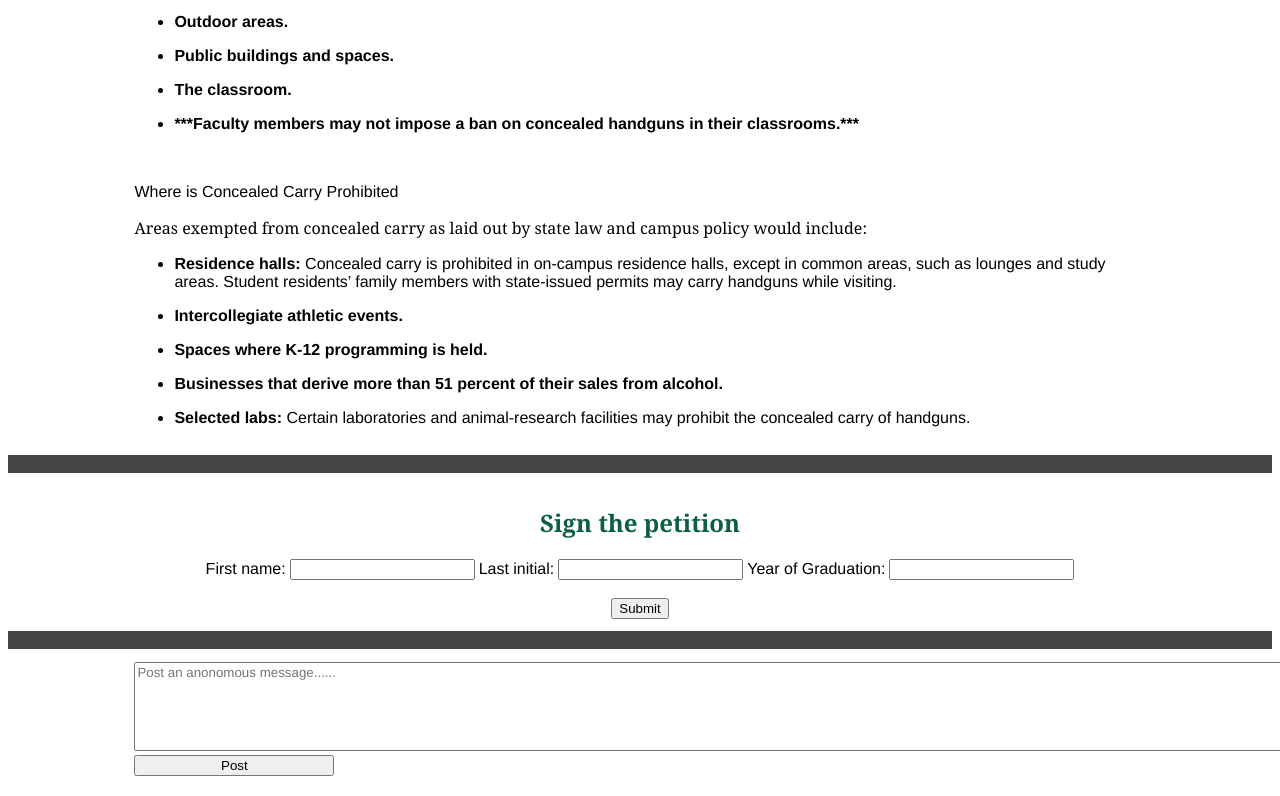
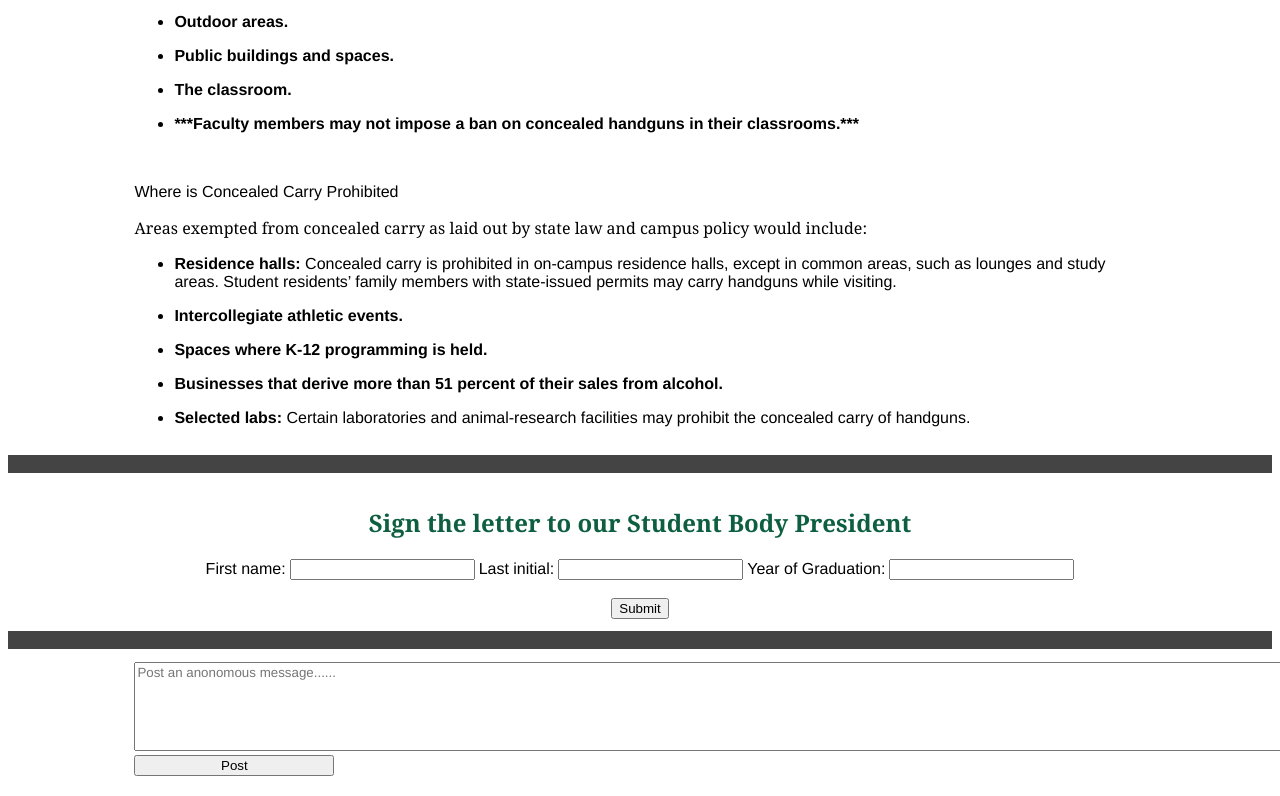
Before and after one commit to MaxwellMcEwan/Baylor-Campus-Carry, a plain HTML site: page index.html in a window 1280 px wide. Shown: the part 562-1358 px from the top of the page. Drawn offline with Linux system fonts and the light colour scheme.

Commit message:
made more minor changes to the comment section

```diff
--- a/index.html
+++ b/index.html
@@ -146,7 +146,7 @@
             </div>
             <br>
             <div class="infoSegment" id="petition">
-                <h2 align="center">Sign the petition</h2>
+                <h2 align="center">Sign the letter to our Student Body President</h2>
                 <form align="center" method="POST">
                     <label for="fname">First name:</label>
                     <input type="text" id="fname" name="fname">
```
